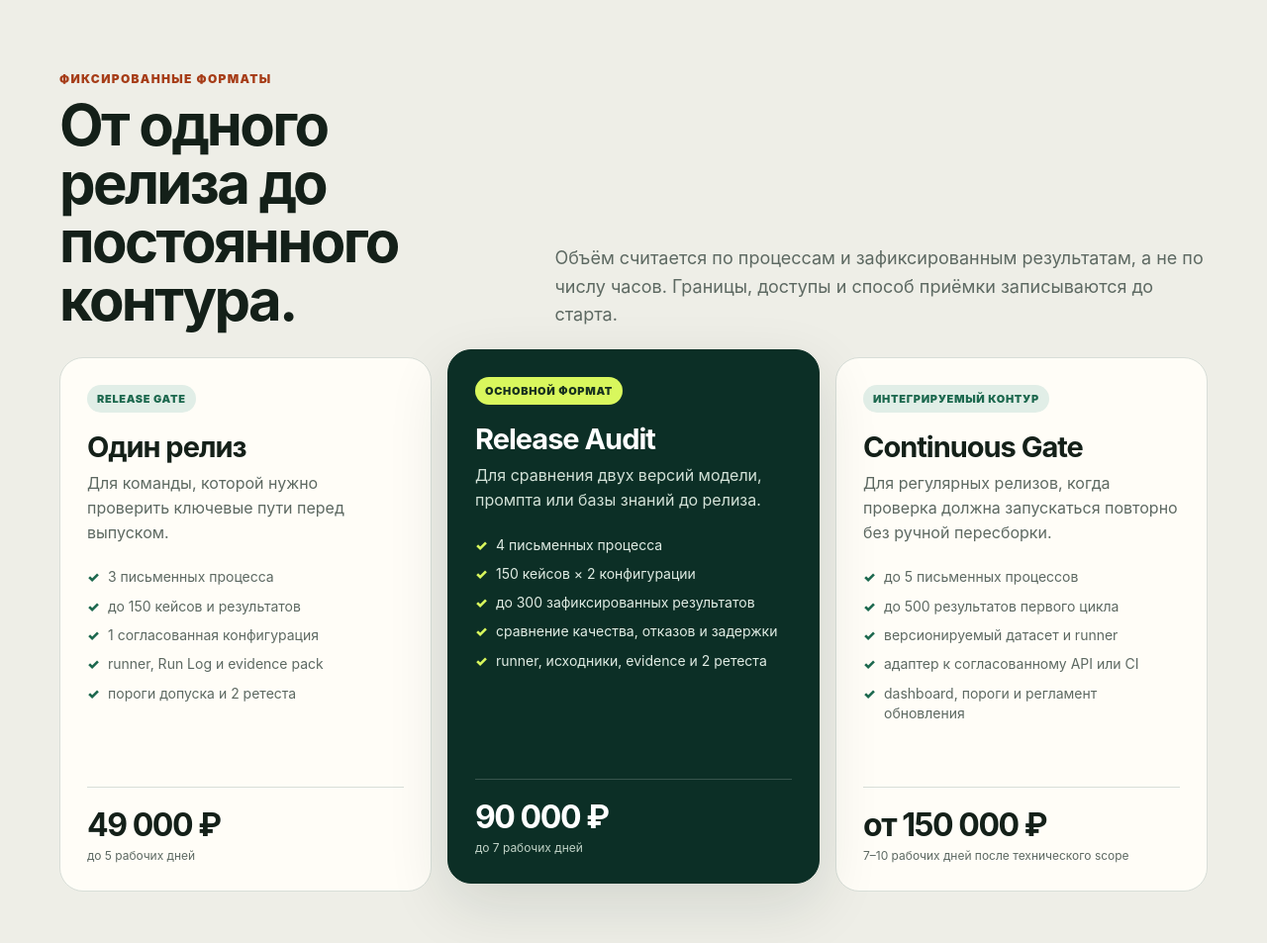
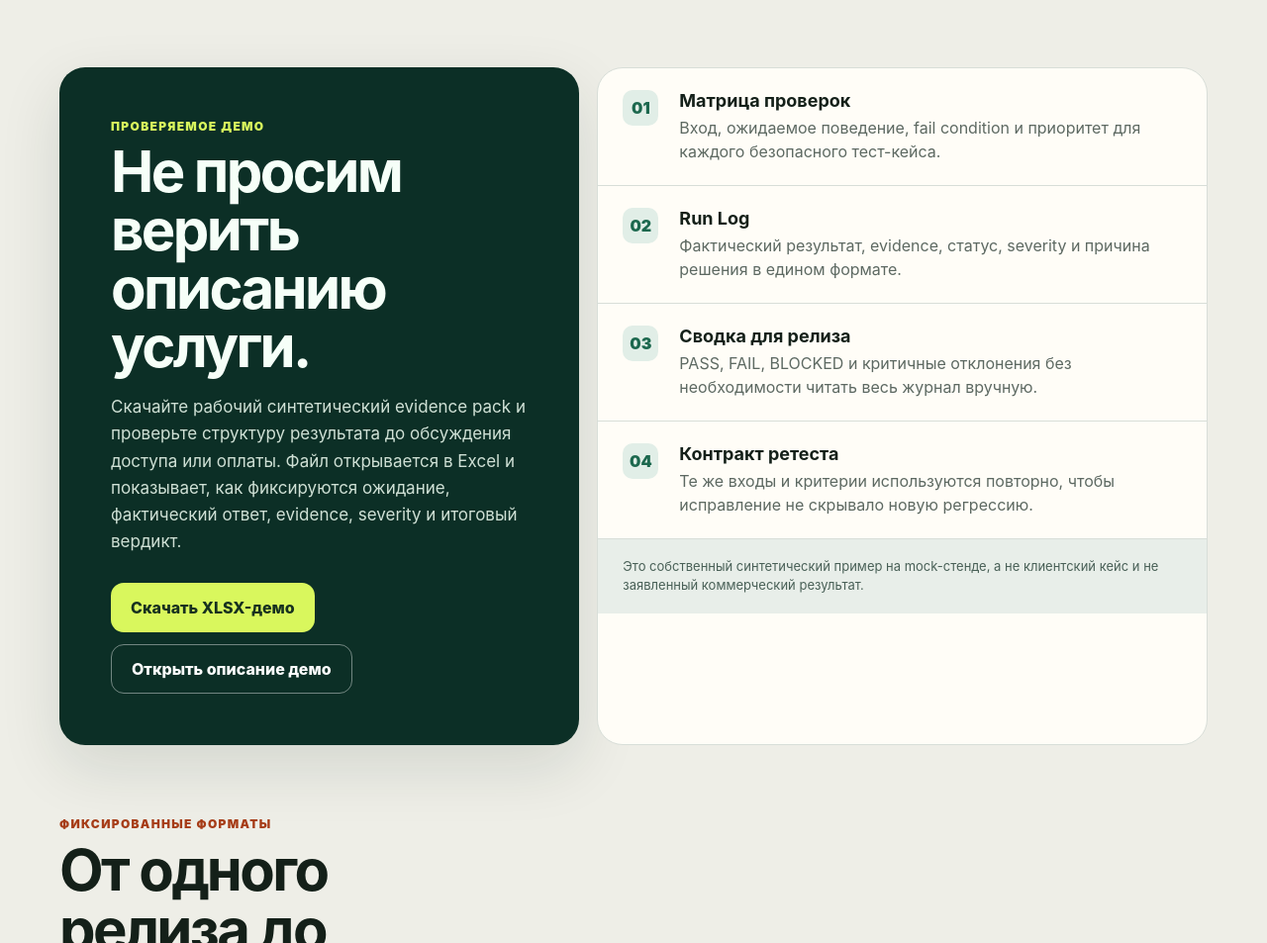
Before and after one commit to BouncinGBall/csv-import-readiness-checker, a website: page ai-release-gate.html in a window 1280 px wide. Shown: the part 2380-3333 px from the top of the page at 99% size. Drawn offline with Linux system fonts and the light colour scheme.

Commit message:
Expose verifiable AI audit evidence pack

```diff
--- a/ai-release-gate.html
+++ b/ai-release-gate.html
@@ -79,6 +79,21 @@
     .flow-row h3 { margin: 0 0 5px; font-size: 18px; }
     .flow-row p { margin: 0; color: var(--muted); line-height: 1.5; }
 
+    .evidence { display: grid; grid-template-columns: .92fr 1.08fr; gap: 18px; }
+    .evidence-copy { display: flex; min-height: 100%; flex-direction: column; padding: clamp(30px, 5vw, 52px); border-radius: 26px; background: var(--deep); color: #f6fff8; box-shadow: var(--shadow); }
+    .evidence-copy .kicker { color: var(--acid); }
+    .evidence-copy h2 { max-width: 650px; }
+    .evidence-copy p { margin: 18px 0 0; color: #cfe0d5; font-size: 17px; line-height: 1.6; }
+    .evidence-copy .actions { margin-top: auto; padding-top: 28px; }
+    .evidence-copy .secondary { border-color: rgba(255,255,255,.42); }
+    .evidence-panel { overflow: hidden; border: 1px solid var(--line); border-radius: 26px; background: var(--paper); }
+    .evidence-row { display: grid; grid-template-columns: 42px 1fr; gap: 15px; padding: 22px 25px; }
+    .evidence-row + .evidence-row { border-top: 1px solid var(--line); }
+    .evidence-icon { display: grid; width: 36px; height: 36px; place-items: center; border-radius: 10px; background: var(--soft); color: var(--green); font-weight: 950; }
+    .evidence-row h3 { margin: 0 0 5px; font-size: 18px; }
+    .evidence-row p { margin: 0; color: var(--muted); line-height: 1.5; }
+    .evidence-note { padding: 18px 25px; border-top: 1px solid var(--line); background: #e8eee9; color: #496057; font-size: 13px; line-height: 1.5; }
+
     .packages { display: grid; grid-template-columns: repeat(3, minmax(0, 1fr)); gap: 16px; }
     .package { display: flex; min-height: 540px; flex-direction: column; padding: 27px; border: 1px solid var(--line); border-radius: 24px; background: var(--paper); }
     .package.featured { border-color: var(--deep); background: var(--deep); color: #fff; box-shadow: var(--shadow); transform: translateY(-8px); }
@@ -141,7 +156,7 @@
 
     @media (max-width: 900px) {
       .stats, .risks, .packages { grid-template-columns: 1fr 1fr; }
-      .section-head, .gate, .contact-head { grid-template-columns: 1fr; }
+      .section-head, .gate, .evidence, .contact-head { grid-template-columns: 1fr; }
       .package.featured { transform: none; }
     }
     @media (max-width: 650px) {
@@ -207,6 +222,25 @@
         <article class="flow-row"><span class="num">2</span><div><h3>Версионируемый набор проверок</h3><p>Обычные запросы, границы, конфликты, ошибочные входы и безопасные adversarial-примеры.</p></div></article>
         <article class="flow-row"><span class="num">3</span><div><h3>Runner и журнал</h3><p>Ответ, конфигурация, задержка, evidence, статус, критичность и причина решения сохраняются в одном формате.</p></div></article>
         <article class="flow-row"><span class="num">4</span><div><h3>Порог допуска и ретест</h3><p>Сводка показывает, что блокирует релиз, а повторный прогон подтверждает исправление без скрытой регрессии.</p></div></article>
+      </div>
+    </section>
+
+    <section class="evidence" id="evidence-demo">
+      <div class="evidence-copy">
+        <span class="kicker">Проверяемое демо</span>
+        <h2>Не просим верить описанию услуги.</h2>
+        <p>Скачайте рабочий синтетический evidence pack и проверьте структуру результата до обсуждения доступа или оплаты. Файл открывается в Excel и показывает, как фиксируются ожидание, фактический ответ, evidence, severity и итоговый вердикт.</p>
+        <div class="actions">
+          <a class="button primary" href="./downloads/AI_Assistant_Evaluation_Pack_Demo.xlsx" download>Скачать XLSX-демо</a>
+          <a class="button secondary" href="./ai-eval.html">Открыть описание демо</a>
+        </div>
+      </div>
+      <div class="evidence-panel" aria-label="Состав демонстрационного evidence pack">
+        <article class="evidence-row"><span class="evidence-icon">01</span><div><h3>Матрица проверок</h3><p>Вход, ожидаемое поведение, fail condition и приоритет для каждого безопасного тест-кейса.</p></div></article>
+        <article class="evidence-row"><span class="evidence-icon">02</span><div><h3>Run Log</h3><p>Фактический результат, evidence, статус, severity и причина решения в едином формате.</p></div></article>
+        <article class="evidence-row"><span class="evidence-icon">03</span><div><h3>Сводка для релиза</h3><p>PASS, FAIL, BLOCKED и критичные отклонения без необходимости читать весь журнал вручную.</p></div></article>
+        <article class="evidence-row"><span class="evidence-icon">04</span><div><h3>Контракт ретеста</h3><p>Те же входы и критерии используются повторно, чтобы исправление не скрывало новую регрессию.</p></div></article>
+        <div class="evidence-note">Это собственный синтетический пример на mock-стенде, а не клиентский кейс и не заявленный коммерческий результат.</div>
       </div>
     </section>
 
```
Also changed, not shown: tests/site-integrity.test.js (+11 -0 lines).
